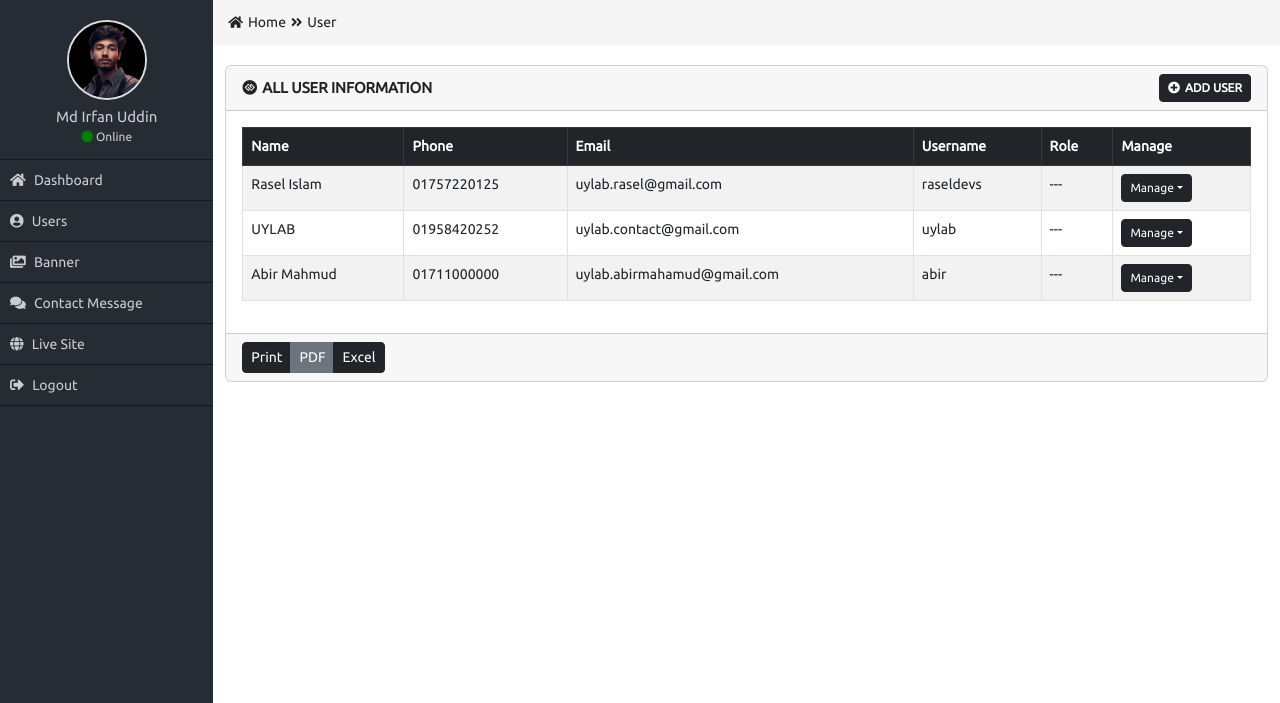
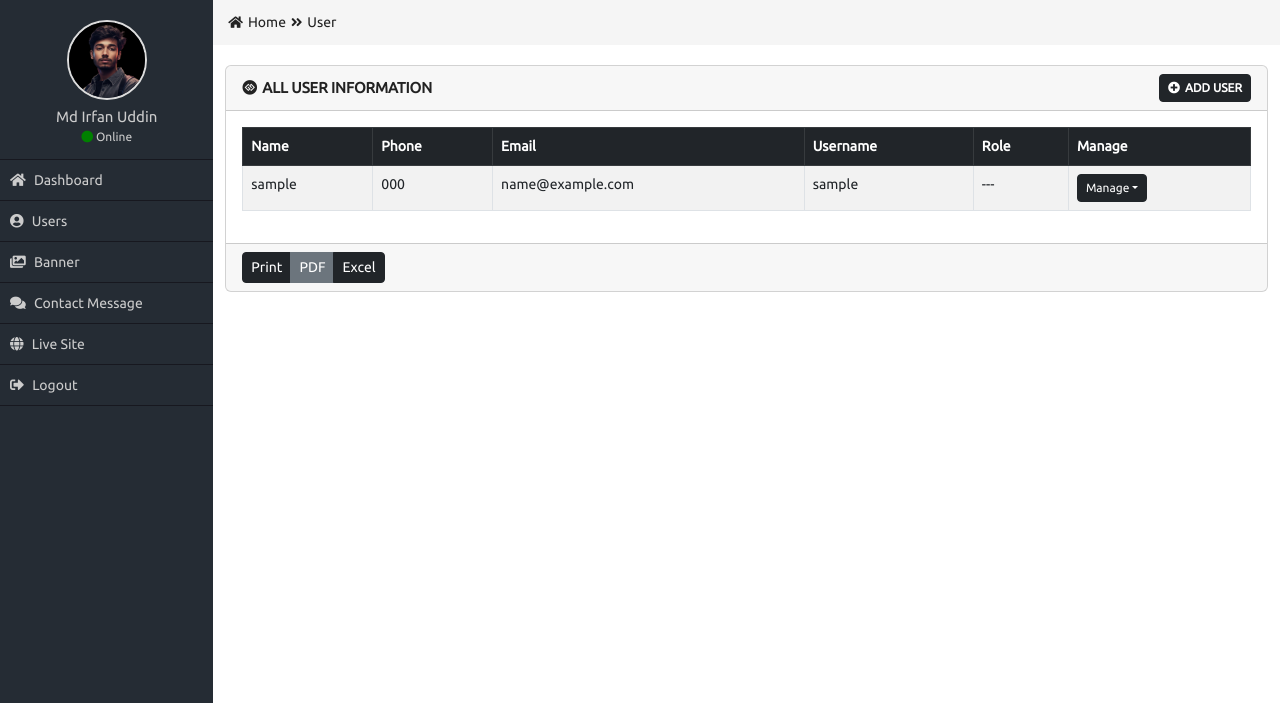
Before and after one commit to Si4m/HTML_Admin_Panel, a PHP site: page /all-user.php in a window 1280 px wide. Shown: the part 60-763 px from the top of the page. Run offline with PHP 8.4, Linux system fonts and the light colour scheme; tables that the repository leaves empty or names only in its code hold one stand-in row (values such as "Sample post").

Commit message:
responcive

```diff
--- a/all-user.php
+++ b/all-user.php
@@ -44,28 +44,20 @@ include_once "function.php";
                                     </tr>
                                   </thead>
                                   <tbody>
+                                    <?php
+                                       $sel= "SELECT * FROM user";
+                                       $QR = mysqli_query($conn,$sel);
+
+                                       while($data= mysqli_fetch_array($QR)){
+
+
+                                    ?>
+
                                     <tr>
-                                      <td>Rasel Islam</td>
-                                      <td>01757220125</td>
-                                      <td>uylab.rasel@gmail.com</td>
-                                      <td>raseldevs</td>
-                                      <td>---</td>
-                                      <td>
-                                          <div class="btn-group btn_group_manage" role="group">
-                                            <button type="button" class="btn btn-sm btn-dark dropdown-toggle" data-bs-toggle="dropdown" aria-expanded="false">Manage</button>
-                                            <ul class="dropdown-menu">
-                                              <li><a class="dropdown-item" href="view-user.php">View</a></li>
-                                              <li><a class="dropdown-item" href="edit-user.php">Edit</a></li>
-                                              <li><a class="dropdown-item" href="#">Delete</a></li>
-                                            </ul>
-                                          </div>
-                                      </td>
-                                    </tr>
-                                    <tr>
-                                      <td>UYLAB</td>
-                                      <td>01958420252</td>
-                                      <td>uylab.contact@gmail.com</td>
-                                      <td>uylab</td>
+                                      <td> <?php echo $data['user_name'];  ?></td>
+                                      <td> <?php echo $data['user_phone'];  ?></td>
+                                      <td><?php echo $data['user_email'];  ?> </td>
+                                      <td> <?php echo $data['user_username'];  ?></td>
                                       <td>---</td>
                                       <td>
                                           <div class="btn-group btn_group_manage" role="group">
@@ -78,23 +70,9 @@ include_once "function.php";
                                           </div>
                                       </td>
                                     </tr>
-                                    <tr>
-                                      <td>Abir Mahmud</td>
-                                      <td>01711000000</td>
-                                      <td>uylab.abirmahamud@gmail.com</td>
-                                      <td>abir</td>
-                                      <td>---</td>
-                                      <td>
-                                          <div class="btn-group btn_group_manage" role="group">
-                                            <button type="button" class="btn btn-sm btn-dark dropdown-toggle" data-bs-toggle="dropdown" aria-expanded="false">Manage</button>
-                                            <ul class="dropdown-menu">
-                                              <li><a class="dropdown-item" href="#">View</a></li>
-                                              <li><a class="dropdown-item" href="#">Edit</a></li>
-                                              <li><a class="dropdown-item" href="#">Delete</a></li>
-                                            </ul>
-                                          </div>
-                                      </td>
-                                    </tr>
+                                    <?php
+                                       }
+                                       ?>
                                   </tbody>
                                 </table>
                               </div>
--- a/database.php
+++ b/database.php
@@ -5,7 +5,7 @@
     $db_name ="testadmin";
 
 
-    $conn = mysqli_connect($db_host, $db_user, $db_pass, $db_name);
+    $conn = mysqli_connect($db_host, $db_user, $db_pass,$db_name);
 
 
     if(!$conn){
```
Also changed, not shown: add-user.php (+12 -4 lines).
